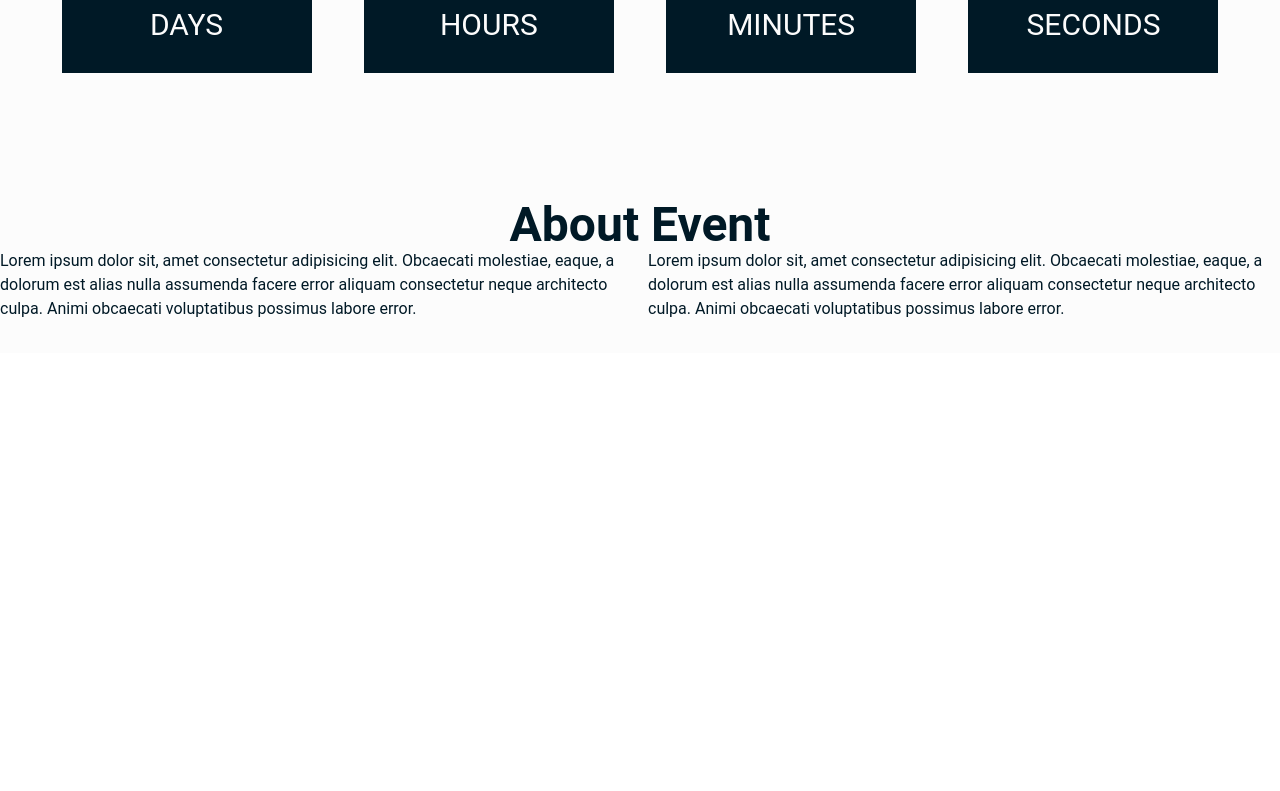
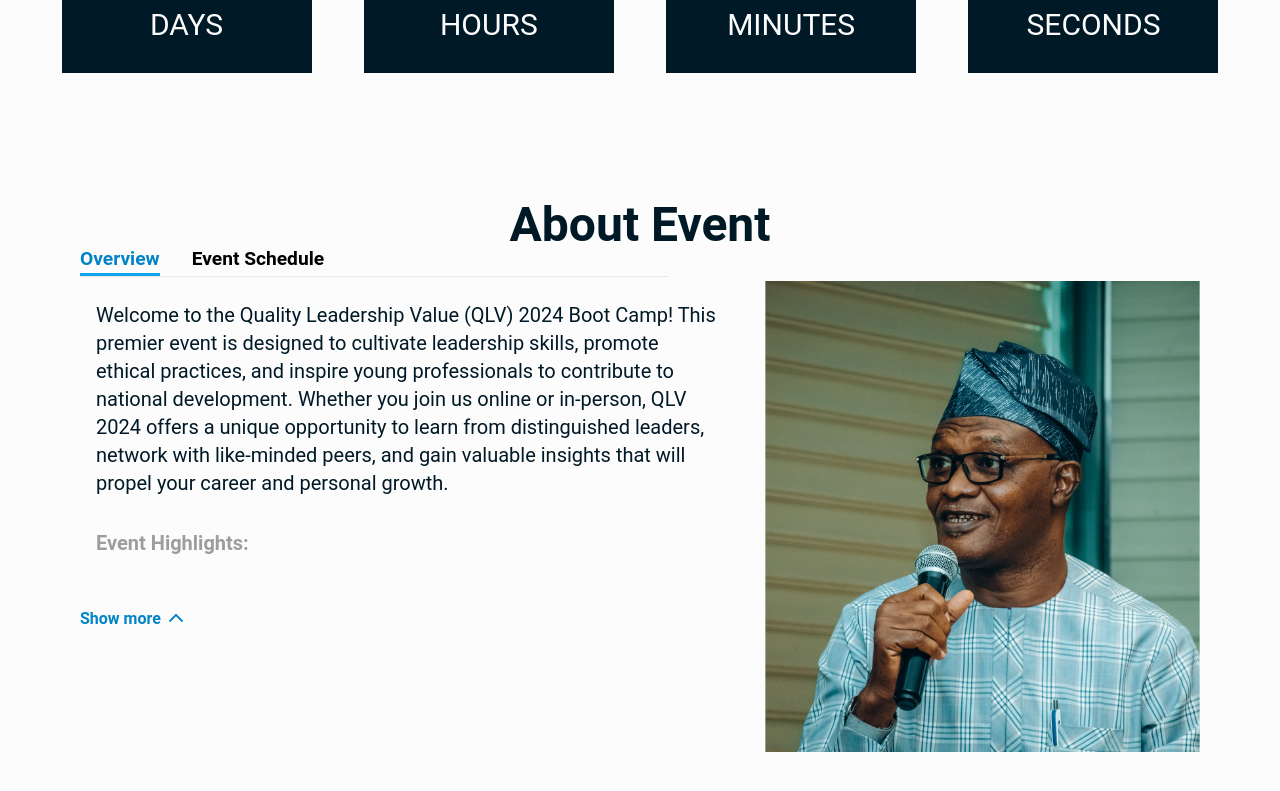
Before and after one commit to Yusuf-Najeeb/jciaso, a React (Create React App) app: page /QLV in a window 1280 px wide. Shown: the part 1183-1974 px from the top of the page. Before the commit the page ends 1536 px from the top, so only its background shows below. Built offline with nearby package versions, Linux system fonts and the light colour scheme.

Commit message:
Modified: About Event Section

```diff
--- a/src/components/QLV/About.jsx
+++ b/src/components/QLV/About.jsx
@@ -1,19 +1,164 @@
+import { useState, useRef } from "react";
+import speaker from "./assets/speaker.png";
+import { RxCaretDown, RxCaretUp } from "react-icons/rx";
+
+const Overview = () => {
+  return (
+    <div className="mt-2">
+      <p className="text-xl mb-4">
+        Welcome to the Quality Leadership Value (QLV) 2024 Boot Camp! This
+        premier event is designed to cultivate leadership skills, promote
+        ethical practices, and inspire young professionals to contribute to
+        national development. Whether you join us online or in-person, QLV 2024
+        offers a unique opportunity to learn from distinguished leaders, network
+        with like-minded peers, and gain valuable insights that will propel your
+        career and personal growth.
+      </p>
+
+      <h4 className="text-[#9e9d9d] font-bold text-xl my-8">
+        Event Highlights:
+      </h4>
+
+      <ul className="text-xl list-disc ml-4">
+        <li className="my-4">Dates: September 28, 29, and October 1, 2024.</li>
+        <li className="my-4">Format: Hybrid (Online and In-person).</li>
+        <li className="my-4">
+          Keynote Speakers: Renowned leaders and experts from various fields.
+        </li>
+        <li className="my-4">
+          Workshops: Interactive sessions focusing on leadership, ethics, and
+          personal development.
+        </li>
+        <li className="my-4">
+          Networking: Opportunities to connect with peers and industry leaders.
+        </li>
+      </ul>
+
+      <p className="text-xl mb-4">
+        Join us at QLV 2024 and be part of a transformative experience that will
+        shape the future of leadership in Nigeria and beyond!
+      </p>
+    </div>
+  );
+};
+
+const Schedule = () => {
+  return (
+    <div className="mt-2">
+      <div className="flex items-start gap-8 mb-8">
+        <h3 className="text-2xl font-bold">Day&nbsp;1</h3>
+        <ul className="text-xl list-disc ml-4">
+          <li className="my-4 leading-7">
+            Transformational Leadership in the Digital Age
+          </li>
+          <li className="my-4 leading-7">
+            Building Resilient Organizations: Strategies for Sustainable Success
+          </li>
+        </ul>
+      </div>
+
+      <div className="flex items-start gap-8 mb-8">
+        <h3 className="text-2xl font-bold">Day&nbsp;2</h3>
+        <ul className="text-xl list-disc ml-4">
+          <li className="my-4 leading-7">
+            Ethical Leadership: Leading with integrity and trust
+          </li>
+        </ul>
+      </div>
+
+      <div className="flex items-start gap-8 mb-8">
+        <h3 className="text-2xl font-bold">Day&nbsp;3</h3>
+        <ul className="text-xl list-disc ml-4">
+          <li className="my-4 leading-7">Keynote Speech</li>
+          <li className="my-4 leading-7">High Impact Panel Sessions</li>
+          <li className="my-4 leading-7">Team Building Activities</li>
+          <li className="my-4 leading-7">Networking</li>
+        </ul>
+      </div>
+    </div>
+  );
+};
+
 const About = () => {
+  const [toggler, setToggler] = useState(0);
+  const [height, setHeight] = useState(false);
+
+  const heightRef = useRef(null);
+
+  const toggleHeight = () => {
+    setHeight(!height);
+
+    if (height) {
+      heightRef.current.scrollTop = 0;
+    }
+  };
+  const handlePage = (index) => {
+    setToggler(index);
+  };
+
   return (
-    <main className="bg-[#FCFCFC] text-[#001926] pt-[6rem] pb-8">
+    <main className="bg-[#FCFCFC] text-[#001926] pt-[6rem] pb-8 px-[5rem]">
       <h2 className="text-5xl font-bold text-center">About Event</h2>
-      <div className="flex flex-col md:flex-row gap-4">
-        <section>
-          Lorem ipsum dolor sit, amet consectetur adipisicing elit. Obcaecati
-          molestiae, eaque, a dolorum est alias nulla assumenda facere error
-          aliquam consectetur neque architecto culpa. Animi obcaecati
-          voluptatibus possimus labore error.
+
+      <div className="flex flex-col md:flex-row gap-8">
+        <section className="relative w-[60%]">
+          <div className="border-b w-[90%]">
+            <ul className="flex flex-row flex-nowrap gap-4 sm:gap-8 font-semibold text-sm sm:text-[1.2rem] cursor-pointer">
+              <li
+                className={
+                  toggler === 0
+                    ? "border-b-[3px] pb-1 border-sky-500 text-sky-600 transition duration-300"
+                    : "text-black"
+                }
+                onClick={() => handlePage(0)}
+              >
+                Overview
+              </li>
+              <li
+                className={
+                  toggler === 1
+                    ? "border-b-[3px] pb-1 border-sky-500 text-sky-600 transition duration-300"
+                    : "text-black"
+                }
+                onClick={() => handlePage(1)}
+              >
+                Event Schedule
+              </li>
+            </ul>
+          </div>
+          <div
+            ref={heightRef}
+            className="p-4 transition-all duration-300 ease-in-out overflow-hidden scroll-hidden"
+            style={{
+              height: toggler === 0 && height ? "65%" : "40%",
+              overflowY: height ? "scroll" : "hidden",
+            }}
+          >
+            {toggler === 0 && <Overview />}
+            {toggler === 1 && <Schedule />}
+          </div>
+
+          {toggler === 0 && (
+            <button
+              className="mt-4 font-bold text-sky-600 flex items-center"
+              onClick={toggleHeight}
+            >
+              {height ? "Show less" : "Show more"}
+              {height ? (
+                <RxCaretDown size={30} className="font-bold" />
+              ) : (
+                <RxCaretUp size={30} className="font-bold" />
+              )}
+            </button>
+          )}
         </section>
-        <section>
-          Lorem ipsum dolor sit, amet consectetur adipisicing elit. Obcaecati
-          molestiae, eaque, a dolorum est alias nulla assumenda facere error
-          aliquam consectetur neque architecto culpa. Animi obcaecati
-          voluptatibus possimus labore error.
+
+        <section className="w-[40%]">
+          <img
+            src={speaker}
+            alt="A prominent business leader speaking at the 2023 JCI Aso QLV event"
+            className="mt-8"
+          />
         </section>
       </div>
     </main>
--- a/src/index.css
+++ b/src/index.css
@@ -31,3 +31,12 @@ body {
   text-align: center;
   color: #fff;
 }
+
+.scroll-hidden::-webkit-scrollbar {
+  display: none; /* Hide scrollbar in WebKit-based browsers (Chrome, Safari) */
+}
+
+.scroll-hidden {
+  -ms-overflow-style: none; /* Hide scrollbar in Internet Explorer */
+  scrollbar-width: none; /* Hide scrollbar in Firefox */
+}
```
Also changed, not shown: src/components/QLV/assets/speaker.png (added).
